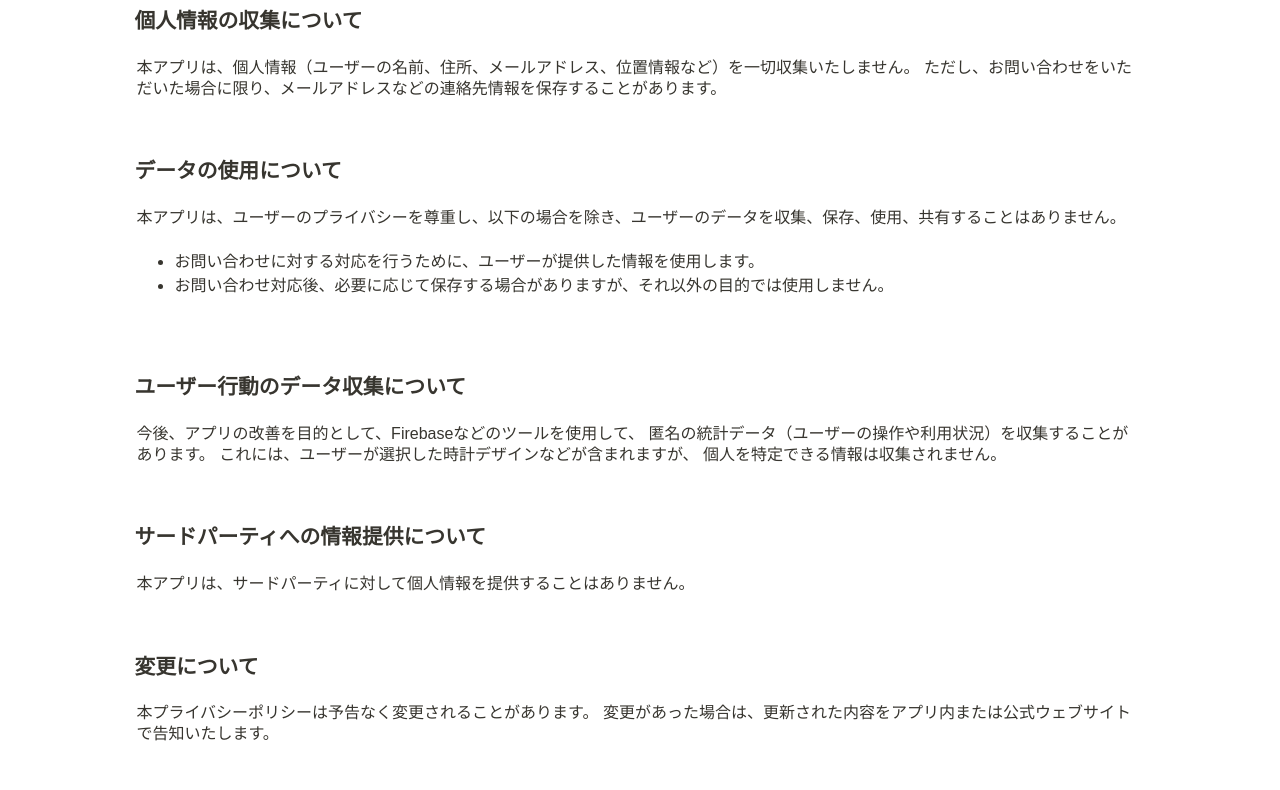
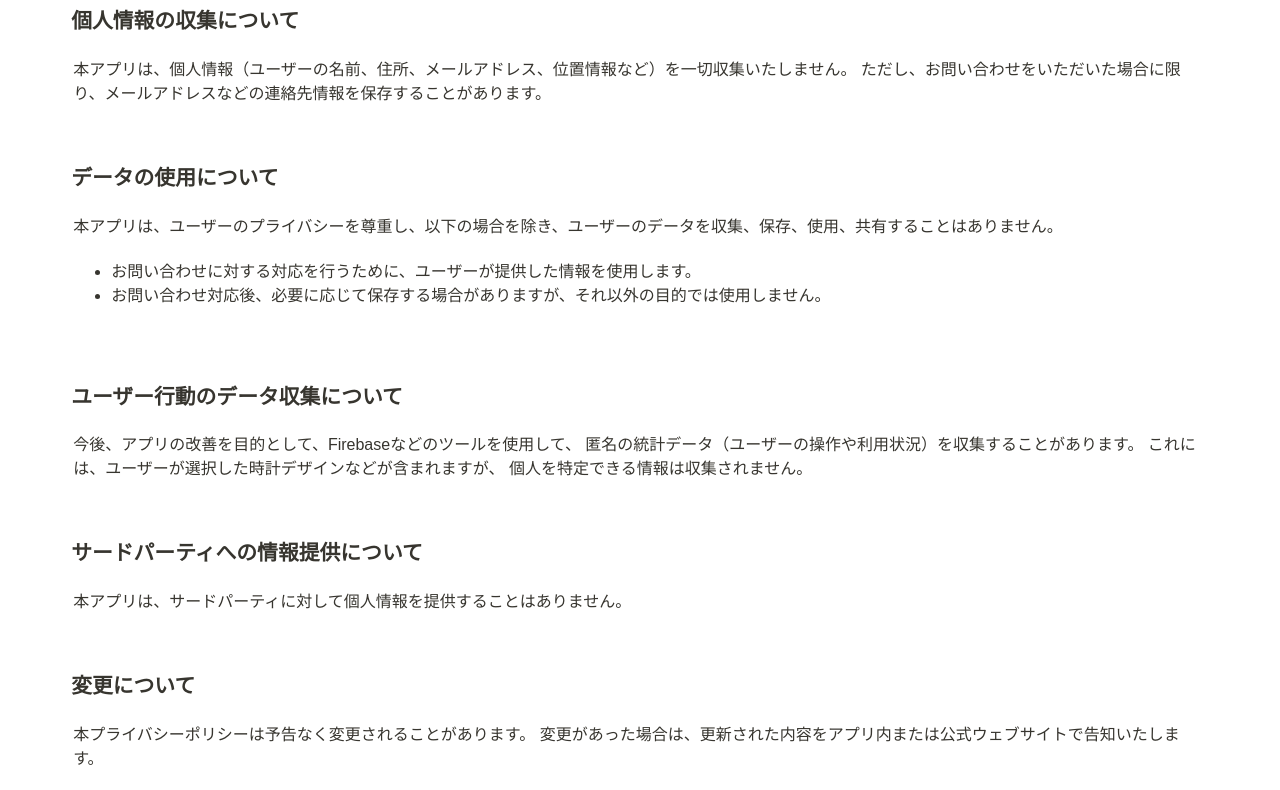
Before and after one commit to poporonsoft/Samplepages, a plain HTML site: page index.html in a window 1280 px wide. Shown: the part 96-886 px from the top of the page. Drawn offline with Linux system fonts and the light colour scheme.

Commit message:
行間とマージンの調整

```diff
--- a/index.html
+++ b/index.html
@@ -56,13 +56,13 @@
       p {
         padding: 3px 2px;
         font-size: 1.0em;
-        line-height: 1.3;
+        line-height: 1.5;
         /* margin: 0px; */
       }
 
       div {
-        margin-left: 10%;
-        margin-right: 10%;
+        margin-left: 5%;
+        margin-right: 5%;
       }
 
     </style>
```
